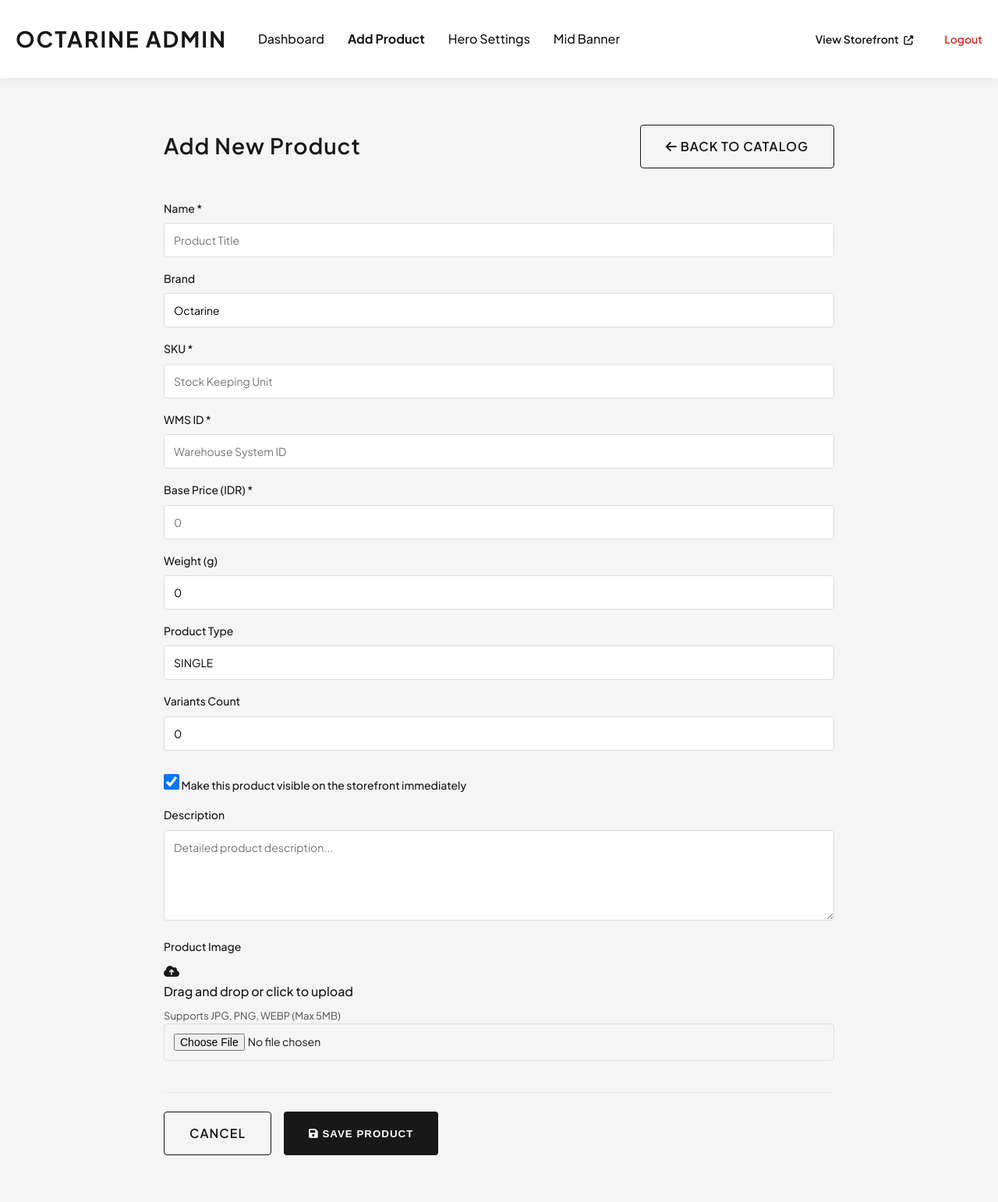
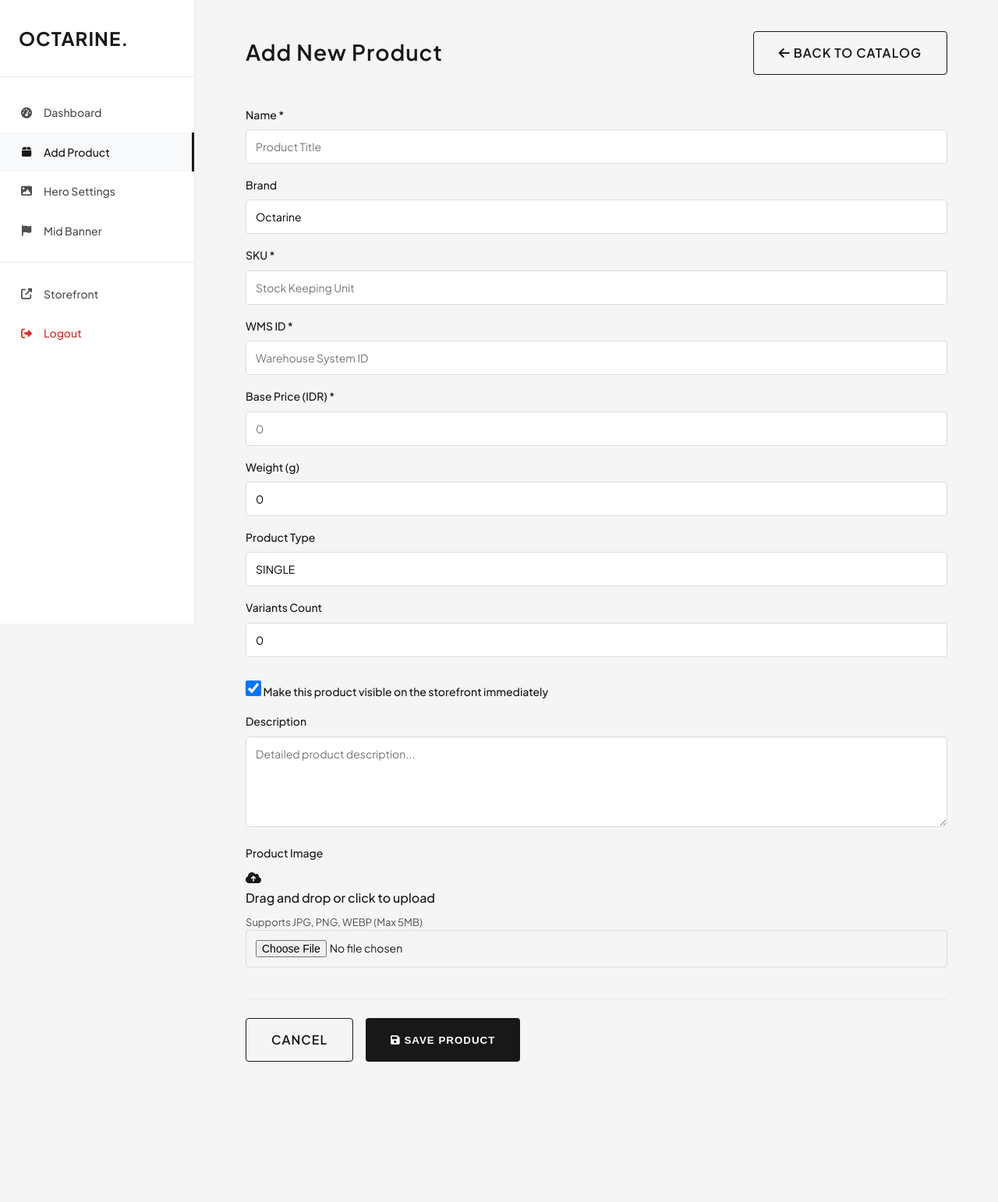
Before and after one commit to Nosdovah/OctarineReplica-ProjekAkhir, a PHP site: page /admin/add.php in a window 1280 px wide. Shown: the whole page at 78% size. After the commit the page ends 1362 px from the top, so only its background shows below. Run offline with PHP 8.4, Linux system fonts and the light colour scheme; the visitor is signed in with stand-in values (Sample User, id 1); a stand-in replaces the project's code that opens the database connection.

Commit message:
Fix: vertical navbar for admin panel

```diff
--- a/admin/add.php
+++ b/admin/add.php
@@ -99,23 +99,22 @@ if ($_SERVER['REQUEST_METHOD'] === 'POST') {
 
 </head>
 <body>
-    <header class="header">
-        <div class="container navbar" style="justify-content: flex-start; gap: 40px;">
-            <a href="dashboard.php" class="logo">OCTARINE ADMIN</a>
-            <nav class="nav-links">
-                <a href="dashboard.php">Dashboard</a>
-                <a href="add.php" style="color: var(--main); font-weight: 700;">Add Product</a>
-                <a href="hero_edit.php">Hero Settings</a>
-                <a href="mid_banner_edit.php">Mid Banner</a>
+    <div class="admin-layout">
+        <aside class="admin-sidebar">
+            <a href="dashboard.php" class="sidebar-logo">OCTARINE.</a>
+            <nav class="sidebar-nav">
+                <a href="dashboard.php"><i class="fas fa-tachometer-alt" style="width: 20px; text-align: center;"></i> Dashboard</a>
+                <a href="add.php" class="active"><i class="fas fa-box" style="width: 20px; text-align: center;"></i> Add Product</a>
+                <a href="hero_edit.php"><i class="fas fa-image" style="width: 20px; text-align: center;"></i> Hero Settings</a>
+                <a href="mid_banner_edit.php"><i class="fas fa-flag" style="width: 20px; text-align: center;"></i> Mid Banner</a>
+                <div style="border-top: 1px solid #eaeaea; margin: 15px 0;"></div>
+                <a href="../index.php" target="_blank"><i class="fas fa-external-link-alt" style="width: 20px; text-align: center;"></i> Storefront</a>
+                <a href="logout.php" style="color: #d93025;"><i class="fas fa-sign-out-alt" style="width: 20px; text-align: center;"></i> Logout</a>
             </nav>
-            <div class="nav-utils" style="margin-left: auto;">
-                <a href="../index.php" target="_blank" style="font-weight: 600; font-size: 14px;">View Storefront <i class="fas fa-external-link-alt" style="font-size: 12px; margin-left: 4px;"></i></a>
-                <a href="logout.php" style="color: #d93025; font-weight: 600; font-size: 14px; margin-left: 20px;">Logout</a>
-            </div>
-        </div>
-    </header>
+        </aside>
 
-    <main class="admin-main">
+        <div class="admin-content">
+            <main class="admin-main">
         <div class="container" style="max-width: 900px;">
             <div class="header-top">
                 <h1>Add New Product</h1>
@@ -196,7 +195,7 @@ if ($_SERVER['REQUEST_METHOD'] === 'POST') {
                     </div>
                 </form>
             </div>
-        </div>
-    </main>
+        </main>
+    </div>
 </body>
 </html>
--- a/style.css
+++ b/style.css
@@ -44,10 +44,9 @@ a {
 
 .navbar {
     display: flex;
-    justify-content: flex-start;
+    justify-content: space-between;
     align-items: center;
     height: 100px; /* Reduced from 131px to look sleeker */
-    gap: 40px;
 }
 
 .logo {
@@ -74,7 +73,6 @@ a {
     display: flex;
     align-items: center;
     gap: 20px;
-    margin-left: auto;
 }
 
 .nav-utils i {
@@ -602,8 +600,67 @@ body.centered-page { background-color: var(--light-bg); display: flex; align-ite
 .btn-checkout { display: block; width: 100%; background: var(--main); color: var(--white); text-align: center; padding: 14px; border-radius: 4px; font-weight: 600; text-transform: uppercase; margin-top: 24px; transition: var(--transition); }
 .btn-checkout:hover { background: var(--secondary); }
 
-/* Admin Dashboard Styles */
-.admin-main { padding: 60px 0; min-height: calc(100vh - 100px); background-color: var(--light-bg); }
+/* Admin Dashboard Layout */
+.admin-layout {
+    display: flex;
+    min-height: 100vh;
+    background-color: var(--light-bg);
+}
+
+.admin-sidebar {
+    width: 250px;
+    background: var(--white);
+    border-right: 1px solid #eaeaea;
+    display: flex;
+    flex-direction: column;
+    position: fixed;
+    height: 100vh;
+    overflow-y: auto;
+    z-index: 100;
+}
+
+.sidebar-logo {
+    padding: 30px 24px;
+    font-size: 24px;
+    font-weight: 700;
+    letter-spacing: 1px;
+    border-bottom: 1px solid #eaeaea;
+    color: var(--main);
+}
+
+.sidebar-nav {
+    display: flex;
+    flex-direction: column;
+    padding: 20px 0;
+}
+
+.sidebar-nav a {
+    padding: 14px 24px;
+    display: flex;
+    align-items: center;
+    gap: 12px;
+    font-weight: 500;
+    font-size: 14px;
+    color: var(--secondary);
+    transition: var(--transition);
+}
+
+.sidebar-nav a:hover, .sidebar-nav a.active {
+    background: #f8f9fa;
+    color: var(--main);
+    border-right: 3px solid var(--main);
+}
+
+.admin-content {
+    flex: 1;
+    margin-left: 250px;
+    min-height: 100vh;
+    display: flex;
+    flex-direction: column;
+}
+
+.admin-main { padding: 40px; background-color: var(--light-bg); flex: 1; }
+.admin-main .container { max-width: 1200px; margin: 0 auto; padding: 0; }
 .header-top { display: flex; justify-content: space-between; align-items: center; margin-bottom: 40px; }
 .header-top h1 { font-size: 28px; font-weight: 600; letter-spacing: 1px; }
 .stats-grid { display: grid; grid-template-columns: repeat(auto-fit, minmax(250px, 1fr)); gap: 24px; margin-bottom: 40px; }
```
Also changed, not shown: admin/dashboard.php (+15 -16 lines), admin/edit.php (+16 -17 lines), admin/hero_edit.php (+16 -17 lines), admin/mid_banner_edit.php (+16 -17 lines).
